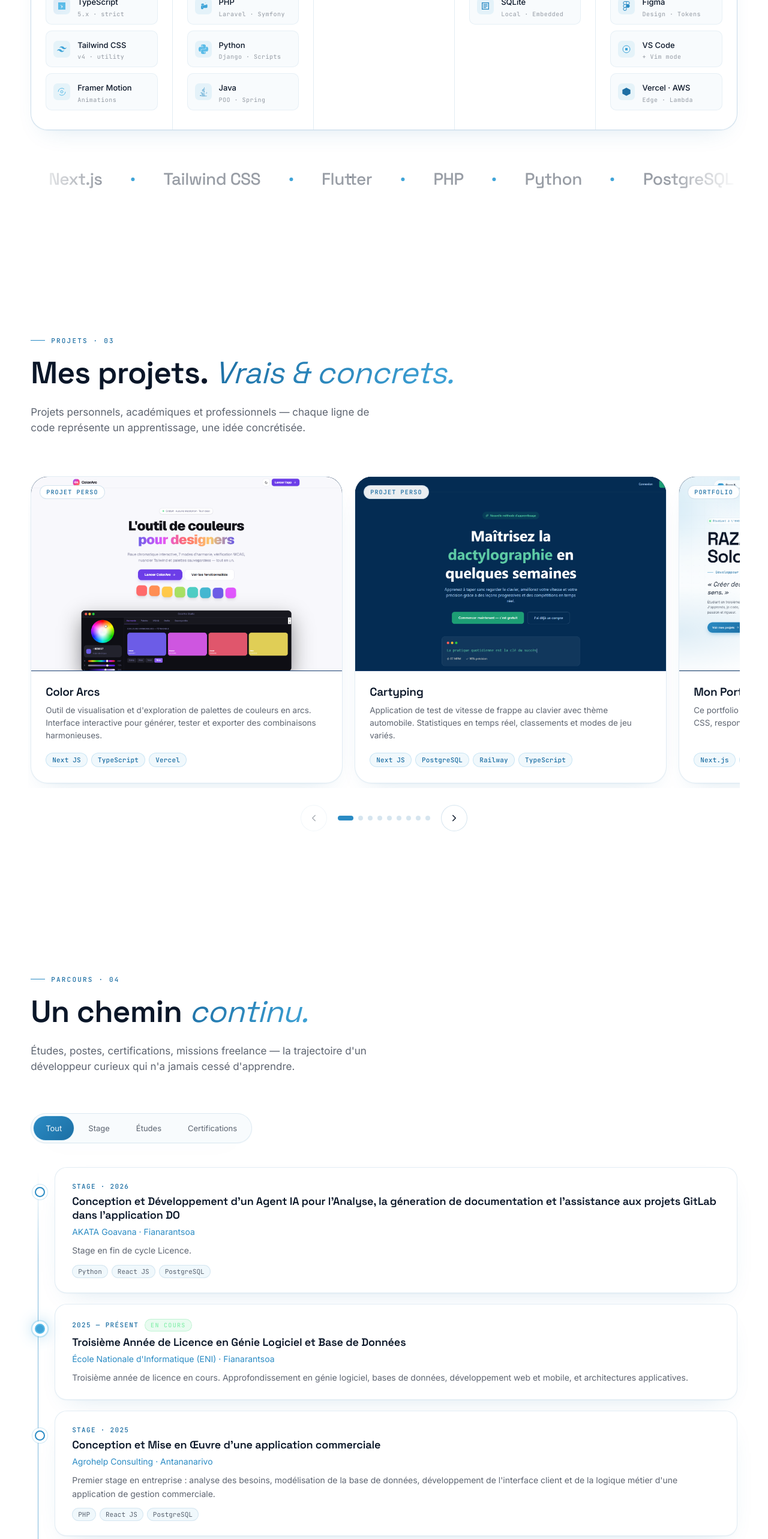
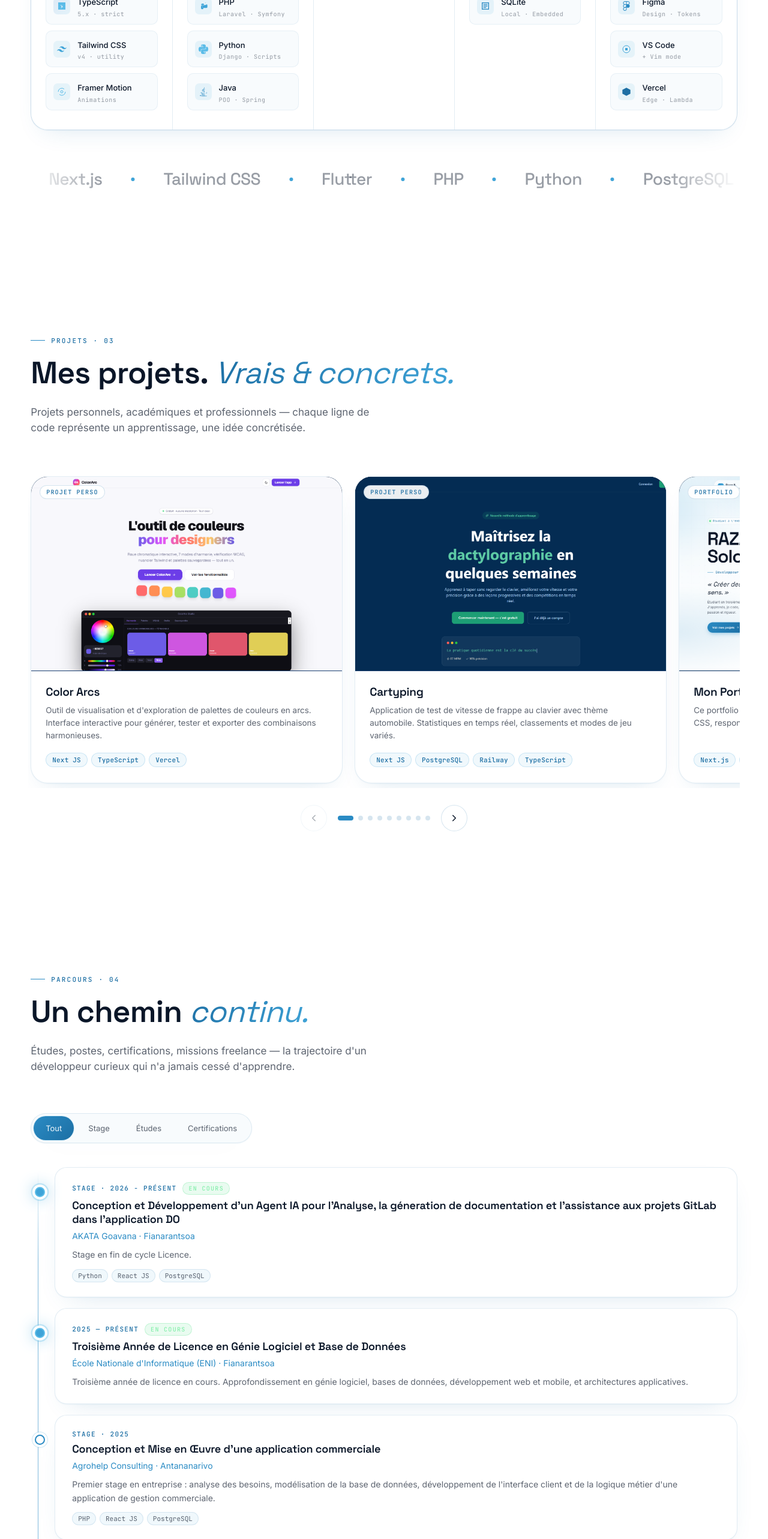
Before and after one commit to ElyseRaz/Portfoliio, a Next.js app: page / in a window 1280 px wide. Shown: the part 2560-5126 px from the top of the page at 60% size. Built offline with nearby package versions, Linux system fonts and the light colour scheme.

Commit message:
fix: update project period descriptions for clarity

```diff
--- a/app/page.tsx
+++ b/app/page.tsx
@@ -166,7 +166,8 @@ export default function Home() {
   const timelineItems = [
     {
       cat: 'work',
-      period: 'Stage · 2026',
+      current: true,
+      period: 'Stage · 2026 - Présent',
       badge: 'En cours',
       title: "Conception et Développement d'un Agent IA pour l'Analyse, la géneration de documentation et l'assistance aux projets GitLab dans l'application DO",
       org: 'AKATA Goavana · Fianarantsoa',
@@ -177,7 +178,7 @@ export default function Home() {
       cat: 'edu',
       current: true,
       period: '2025 — Présent',
-      // badge: 'En cours',
+      badge: 'En cours',
       title: 'Troisième Année de Licence en Génie Logiciel et Base de Données',
       org: "École Nationale d'Informatique (ENI) · Fianarantsoa",
       desc: "Troisième année de licence en cours. Approfondissement en génie logiciel, bases de données, développement web et mobile, et architectures applicatives.",
@@ -784,7 +785,7 @@ export default function Home() {
                       <polygon points="2,7 12,2 22,7 22,17 12,22 2,17" />
                     </svg>
                   </div>
-                  <div><span>Vercel · AWS</span><small>Edge · Lambda</small></div>
+                  <div><span>Vercel </span><small>Edge · Lambda</small></div>
                 </div>
               </div>
             </div>
```
